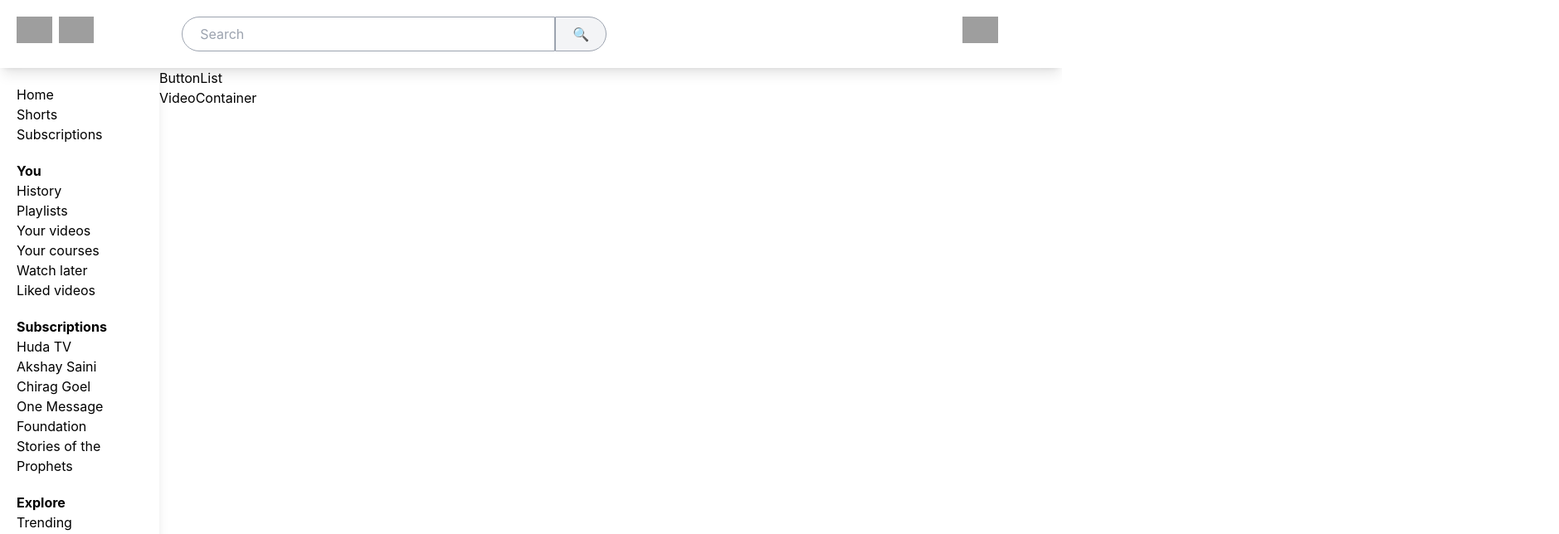
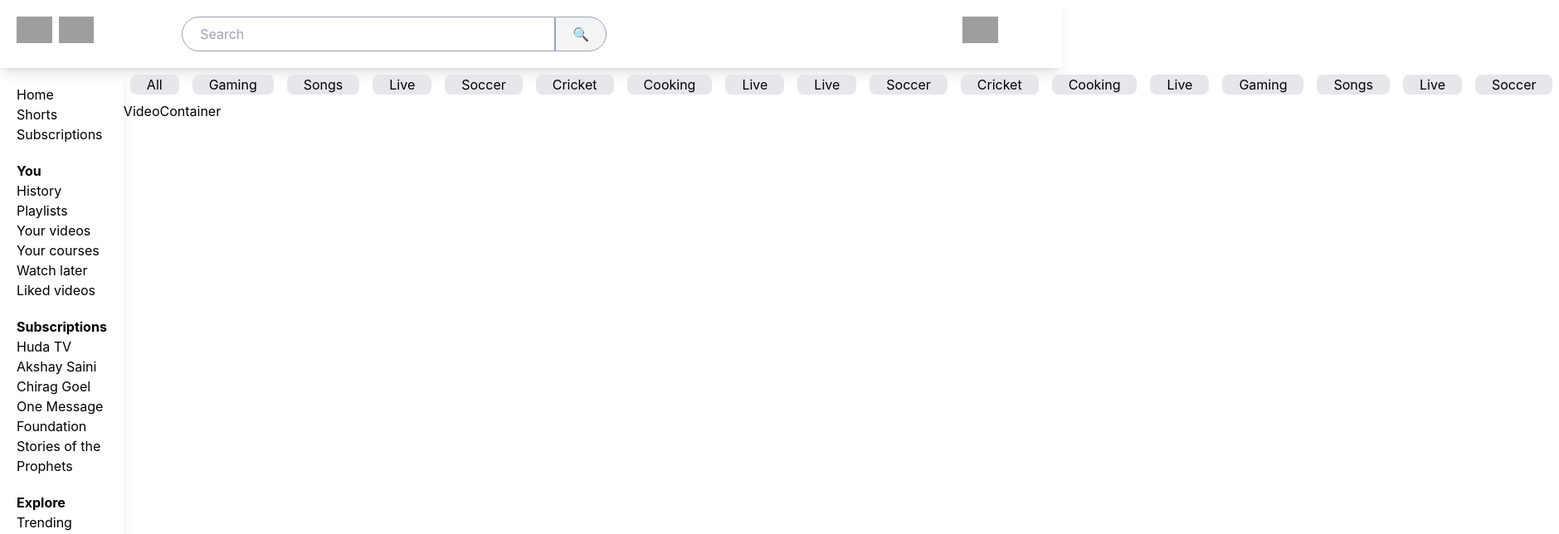
Before and after one commit to adeebafatima/Namaste-Youtube, a React (Create React App) app: page / in a window 1280 px wide. Shown: the top 644 px of the page at 83% size, 1879 px wide, since content can reach past the window. Built offline with nearby package versions, Linux system fonts and the light colour scheme; grey boxes are pictures that could not be loaded.

Commit message:
ep1_ButtonList

```diff
--- /dev/null
+++ b/src/components/Button.js
@@ -0,0 +1,9 @@
+import React from 'react'
+
+const Button = ({name}) => {
+  return (
+    <div><button className='bg-gray-200 rounded-lg px-5 scroll-py-2 m-2'>{name}</button></div>
+  )
+}
+
+export default Button;
--- a/src/components/ButtonList.js
+++ b/src/components/ButtonList.js
@@ -1,8 +1,11 @@
 import React from 'react'
+import Button from './Button'
+
+const list=["All","Gaming","Songs","Live","Soccer","Cricket","Cooking","Live","Live","Soccer","Cricket","Cooking","Live","Gaming","Songs","Live","Soccer"]
 
 const ButtonList = () => {
   return (
-    <div>ButtonList</div>
+    <div className='flex'>{list.map((item)=><Button name={item}/>)}</div>
   )
 }
 
```
